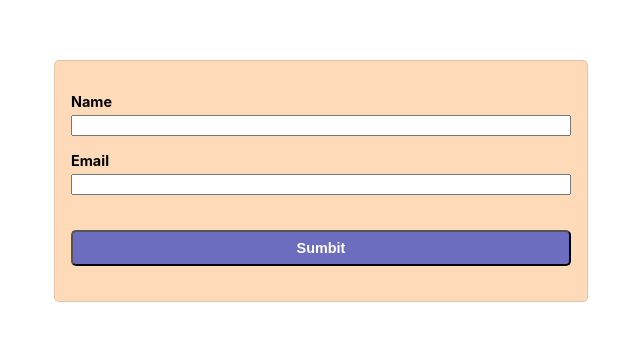
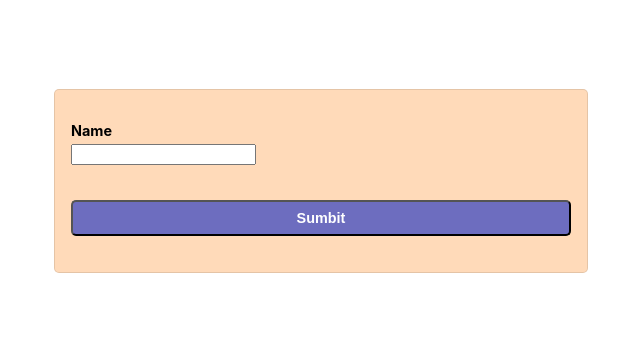
Before and after one commit to Prachi24599/dynamic-form-generator, a React (Create React App) app: page / in a window 1280 px wide. Shown: the part 219-560 px from the top of the page, without its empty margins (319-959 px from the left). Built offline with nearby package versions, Linux system fonts and the light colour scheme.

Commit message:
using array of object to store dynamic input

```diff
--- a/src/components/Form.js
+++ b/src/components/Form.js
@@ -1,13 +1,21 @@
 import React from "react";
-import { useState } from "react";
+import { useState, useRef } from "react";
+import Input from "./Input";
 
 const Form = () => {
-  const [formValues, setFormValues] = useState({});
+  const [formValues, setFormValues] = useState([
+    {
+      label: "Name",
+      type: "text",
+      value: "",
+    },
+  ]);
 
-  function handleChange(e) {
-    setFormValues((prevFormValues) => {
-      return { ...prevFormValues, [e.target.id]: e.target.value };
-    });
+  function handleChange(e, index) {
+    const values = [...formValues];
+    console.log(values);
+    values[index].value = e.target.value;
+    setFormValues(values);
   }
 
   function handleSubmit(e) {
@@ -18,24 +26,14 @@ const Form = () => {
   return (
     <div>
       <form onSubmit={handleSubmit}>
-        <div className="input-group">
-          <label htmlFor="name">Name</label>
-          <input
-            type="text"
-            id="name"
-            value={formValues.name || " "}
+        {formValues.map((obj, index) => (
+          <Input
+            key={index}
+            objValue={obj}
             onChange={handleChange}
+            index={index}
           />
-        </div>
-        <div className="input-group">
-          <label htmlFor="email">Email</label>
-          <input
-            type="email"
-            id="email"
-            value={formValues.email || ""}
-            onChange={handleChange}
-          />
-        </div>
+        ))}
         <button type="submit" className="submit-btn">
           Sumbit
         </button>
```
